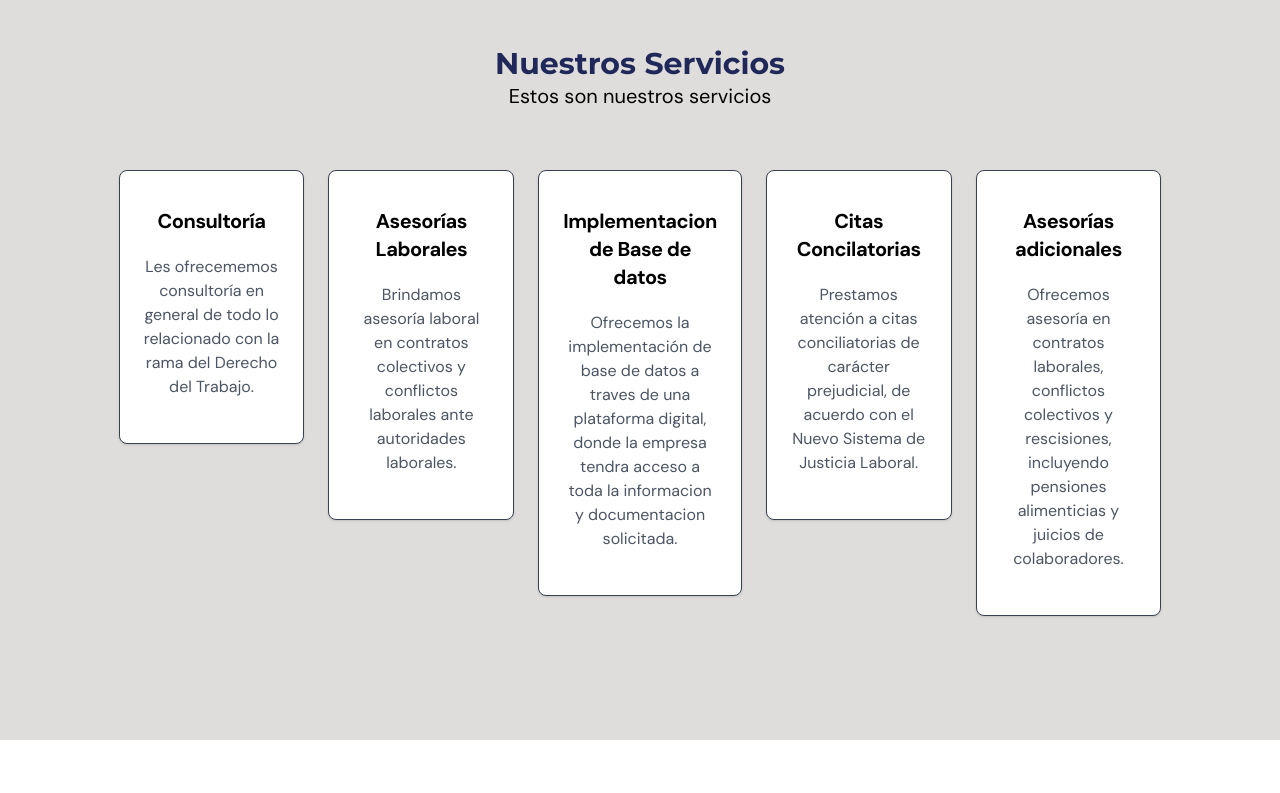
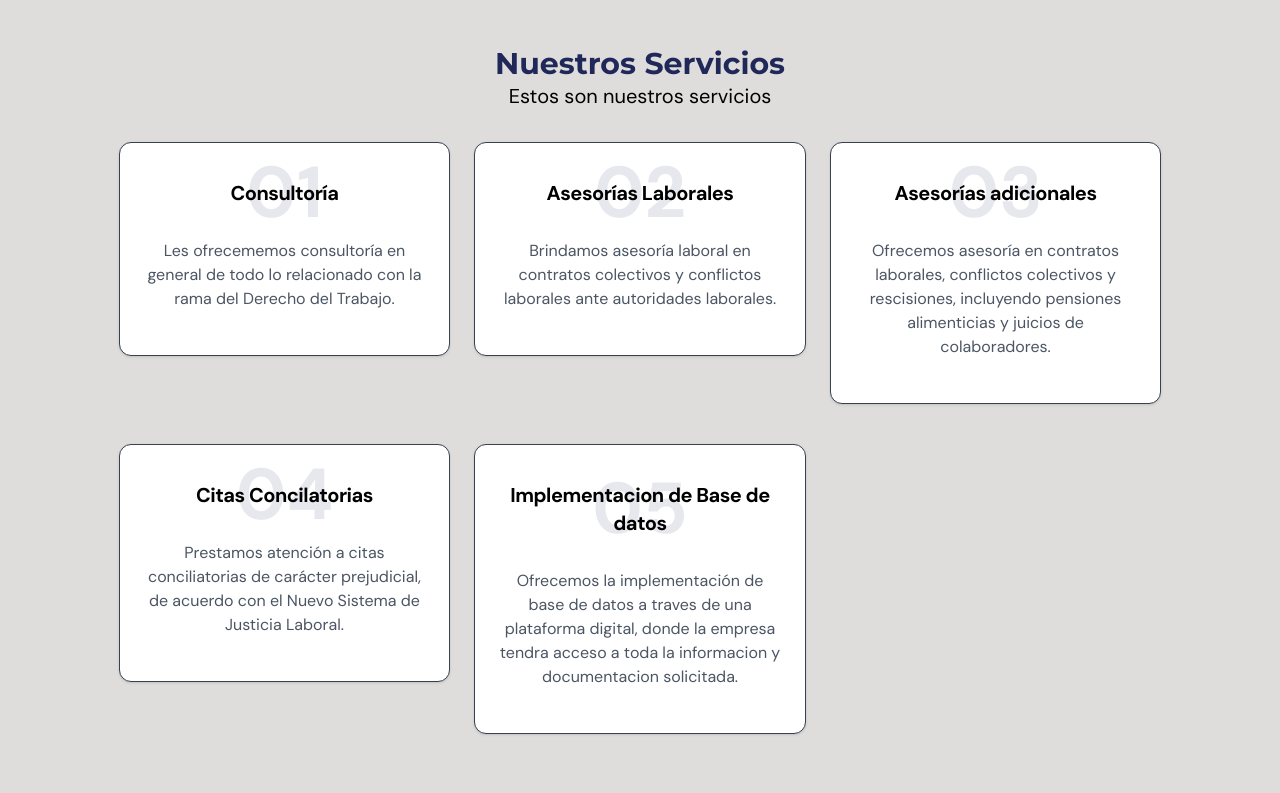
Before and after one commit to rickyjasso/molse-app, a React (Vite) app: page / in a window 1280 px wide. Shown: the part 802-1595 px from the top of the page. Built offline with nearby package versions, Linux system fonts and the light colour scheme.

Commit message:
Changes to card styling in services

```diff
--- a/src/scenes/servicios/index.tsx
+++ b/src/scenes/servicios/index.tsx
@@ -13,20 +13,20 @@ const Servicios = ({setSelectedPage}: Props) => {
   const isAboveMediumScreens = useMediaQuery("(min-width: 1060px)");
 
   const servicesElements = services.services.map(service => (
-    <div className="flex align-middle justify-center text-center" key={service.id}>
-      <Card title={service.title} body={service.body}></Card>
+    <div className={`align-middle justify-center text-center ${isAboveMediumScreens ? "w-1/3" : ""}`} key={service.id}>
+      <Card title={service.title} body={service.body} id={service.id}></Card>
     </div>
   ))
 
   return (
-    <div className="bg-molse-white  pt-12 pb-16">
+    <div className="bg-molse-white pt-12 pb-16">
     <section id="servicios" className="mx-auto w-5/6">
       <motion.div onViewportEnter={() => setSelectedPage(SelectedPage.Servicios)}>
         <div className="flex-row justify-center align-middle text-center">
         <HText textSize="text-3xl"> <span className="text-molse-primary"> Nuestros Servicios </span></HText>
         <p className="text-black text-xl">Estos son nuestros servicios</p>
         </div>
-        <div className={isAboveMediumScreens ? "flex my-3" : "flex flex-col my-6"}>
+        <div className={isAboveMediumScreens ? "flex my-3 flex-wrap" : "flex flex-col my-6"}>
           {servicesElements}
         </div>
       </motion.div>
--- a/src/shared/Card.tsx
+++ b/src/shared/Card.tsx
@@ -1,16 +1,20 @@
 type Props = {
     title: string,
     body: string[],
+    id: number,
 }
 
-const Card = ({title, body}: Props) => {
+const Card = ({title, body, id}: Props) => {
+
   return (
-    <div>
-        <div className="group block mx-3 my-12 m max-w-sm p-6 bg-white border rounded-lg shadow border-gray-700 hover:bg-molse-primary">
-            <h5 className="my-3 text-xl font-bold tracking-tight text-black group-hover:text-white ">{title}</h5>
-            <p className="my-5 font-normal text-base text-gray-600 group-hover:text-white text-center">{body}.</p>
+  <div className="relative group">
+      <div className="group flex-col mx-3 my-5 p-6 bg-white border rounded-xl shadow border-gray-700 hover:bg-molse-primary h-full flex items-center">
+        <div className="flex items-center align-middle relative">
+          <h3 className="absolute left-1/2 text-7xl transform -translate-x-1/2 font-bold opacity-10 text-molse-primary group-hover:text-white">0{id}</h3>
+          <h5 className="my-3 text-xl font-bold tracking-tight text-black group-hover:text-white relative z-10">{title}</h5>
         </div>
-
+        <p className="my-5 font-normal text-base text-gray-600 group-hover:text-white text-center relative z-10">{body}.</p>
+      </div>
     </div>
   )
 }
--- a/src/shared/MolseServices.json
+++ b/src/shared/MolseServices.json
@@ -6,6 +6,7 @@
         "body": [
           "Les ofrecememos consultoría en general de todo lo relacionado con la rama del Derecho del Trabajo"
         ]
+
       },
       {
         "id": 2,
@@ -16,9 +17,9 @@
       },
       {
         "id": 3,
-        "title": "Implementacion de Base de datos",
+        "title": "Asesorías adicionales ",
         "body": [
-        "Ofrecemos la implementación de base de datos a traves de una plataforma digital, donde la empresa tendra acceso a toda la informacion y documentacion solicitada"
+        "Ofrecemos asesoría en contratos laborales, conflictos colectivos y rescisiones, incluyendo pensiones alimenticias y juicios de colaboradores"
         ]
       },
       {
@@ -30,10 +31,11 @@
     },
     {
       "id": 5,
-      "title": "Asesorías adicionales ",
+      "title": "Implementacion de Base de datos",
       "body": [
-      "Ofrecemos asesoría en contratos laborales, conflictos colectivos y rescisiones, incluyendo pensiones alimenticias y juicios de colaboradores"
+      "Ofrecemos la implementación de base de datos a traves de una plataforma digital, donde la empresa tendra acceso a toda la informacion y documentacion solicitada"
       ]
+
     }
     ]
   }
```
